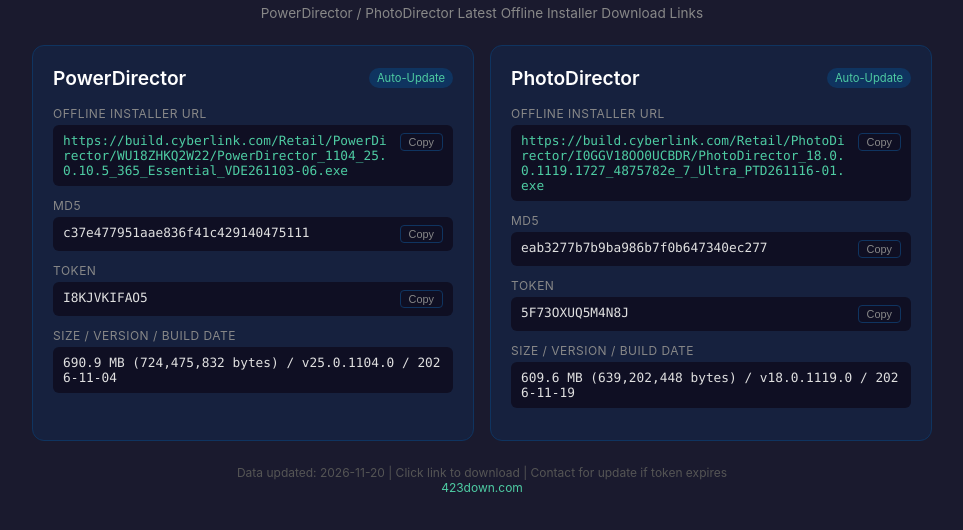
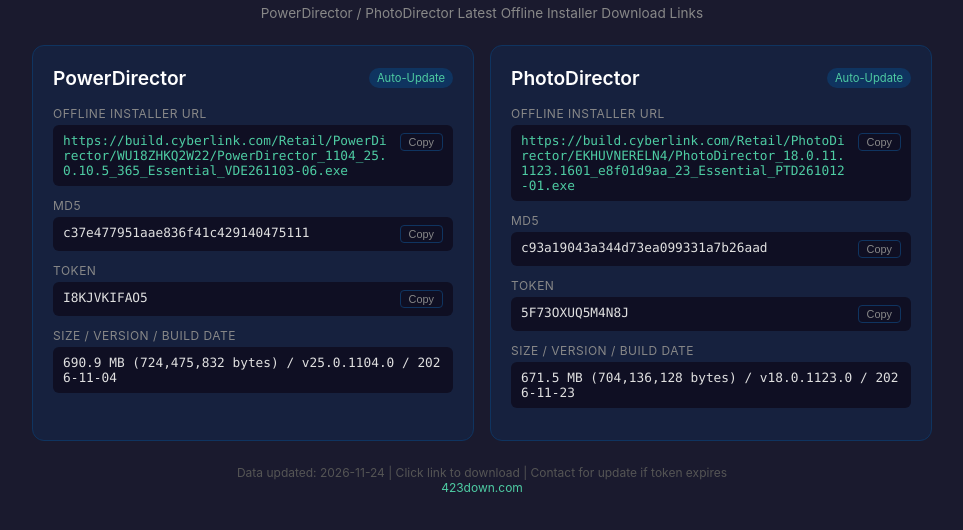
Before and after one commit to 423down-links/cyberlink-links, a plain HTML site: page index.html in a window 1280 px wide. Shown: the part 54-584 px from the top of the page, without its empty margins (158-1121 px from the left). Drawn offline with Linux system fonts and the light colour scheme.

Commit message:
自动更新版本号 2026-11-24

```diff
--- a/data.json
+++ b/data.json
@@ -1,5 +1,5 @@
 {
-  "updated_at": "2026-11-20T12:36:39.671320+00:00",
+  "updated_at": "2026-11-24T04:41:26.547280+00:00",
   "products": [
     {
       "product": "PowerDirector",
@@ -14,22 +14,22 @@
       "build_date": "2026-11-04",
       "last_modified": "Thu, 05 Nov 2026 02:03:17 GMT",
       "md5": "c37e477951aae836f41c429140475111",
-      "fetched_at": "2026-11-20T12:36:38.293383+00:00"
+      "fetched_at": "2026-11-24T04:41:25.459559+00:00"
     },
     {
       "product": "PhotoDirector",
       "product_key": "photodirector",
-      "version": "18.0.1119.0",
+      "version": "18.0.1123.0",
       "product_name": "PhotoDirector",
-      "link": "https://build.cyberlink.com/Retail/PhotoDirector/I0GGV18OO0UCBDR/PhotoDirector_18.0.0.1119.1727_4875782e_7_Ultra_PTD261116-01.exe",
+      "link": "https://build.cyberlink.com/Retail/PhotoDirector/EKHUVNERELN4/PhotoDirector_18.0.11.1123.1601_e8f01d9aa_23_Essential_PTD261012-01.exe",
       "token": "5F73OXUQ5M4N8J",
       "downloader_url": "https://build.cyberlink.com/Retail/PhotoDirector/IPK6YMHXE4JLCAZ2/CyberLink_PhotoDirector_Downloader.exe",
-      "size": 639202448,
-      "size_mb": 609.6,
-      "build_date": "2026-11-19",
-      "last_modified": "Fri, 20 Nov 2026 05:59:15 GMT",
-      "md5": "eab3277b7b9ba986b7f0b647340ec277",
-      "fetched_at": "2026-11-20T12:36:39.670337+00:00"
+      "size": 704136128,
+      "size_mb": 671.5,
+      "build_date": "2026-11-23",
+      "last_modified": "Mon, 23 Nov 2026 10:19:14 GMT",
+      "md5": "c93a19043a344d73ea099331a7b26aad",
+      "fetched_at": "2026-11-24T04:41:26.371939+00:00"
     }
   ]
 }
--- a/index.html
+++ b/index.html
@@ -223,7 +223,7 @@
 /* EMBEDDED_DATA 由 fetch_versions.py 自动写入（与 data.json 保持一致），
    仅作 data.json 拉取失败时的兜底显示——手写在这里会导致版本号长期腐化。 */
 var EMBEDDED_DATA = {
-  "updated_at": "2026-11-20T12:36:39.671320+00:00",
+  "updated_at": "2026-11-24T04:41:26.547280+00:00",
   "products": [
     {
       "product": "PowerDirector",
@@ -238,12 +238,12 @@ var EMBEDDED_DATA = {
     {
       "product": "PhotoDirector",
       "product_key": "photodirector",
-      "version": "18.0.1119.0",
-      "link": "https://build.cyberlink.com/Retail/PhotoDirector/I0GGV18OO0UCBDR/PhotoDirector_18.0.0.1119.1727_4875782e_7_Ultra_PTD261116-01.exe",
+      "version": "18.0.1123.0",
+      "link": "https://build.cyberlink.com/Retail/PhotoDirector/EKHUVNERELN4/PhotoDirector_18.0.11.1123.1601_e8f01d9aa_23_Essential_PTD261012-01.exe",
       "token": "5F73OXUQ5M4N8J",
-      "size": 639202448,
-      "build_date": "2026-11-19",
-      "md5": "eab3277b7b9ba986b7f0b647340ec277"
+      "size": 704136128,
+      "build_date": "2026-11-23",
+      "md5": "c93a19043a344d73ea099331a7b26aad"
     }
   ]
 };
```
